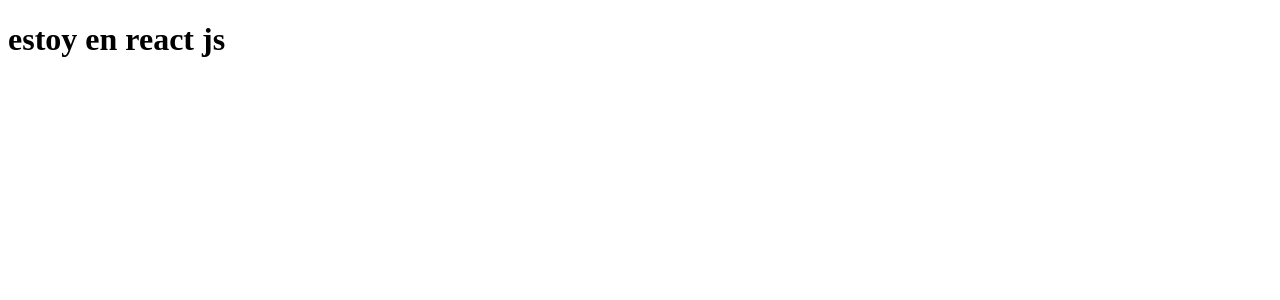
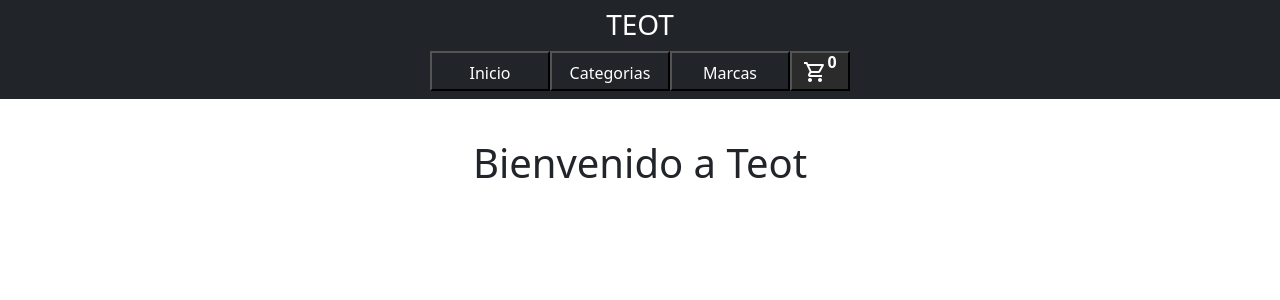
Before and after one commit to EliasLoziscki/PreEntregaReact1Loziscki, a React (Vite) app: page / in a window 1280 px wide. Shown: the top 300 px of the page. Built offline with nearby package versions, Linux system fonts and the light colour scheme.

Commit message:
agregando el CartWidGet, el ItemListContainer y NavBar

```diff
--- a/package.json
+++ b/package.json
@@ -10,6 +10,12 @@
     "preview": "vite preview"
   },
   "dependencies": {
+    "@emotion/react": "^11.11.0",
+    "@emotion/styled": "^11.11.0",
+    "@fontsource/roboto": "^5.0.1",
+    "@mui/icons-material": "^5.11.16",
+    "@mui/material": "^5.13.2",
+    "bootstrap": "^5.2.3",
     "react": "^18.2.0",
     "react-dom": "^18.2.0"
   },
--- a/src/App.jsx
+++ b/src/App.jsx
@@ -1,8 +1,15 @@
+import 'bootstrap/dist/css/bootstrap.min.css';
+import 'bootstrap/dist/js/bootstrap.bundle.min.js';
+import ItemListContainer from "./components/ItemListContainer/ItemListContainer";
+import NavBar from "./components/NavBar/NavBar";
 
 
 function App() {
   return (
-      <h1>estoy en react js</h1>
+      <>
+      <NavBar />
+      <ItemListContainer greeting={`Bienvenido a Teot`}/>
+      </>
   );
 }
 
--- /dev/null
+++ b/src/components/CartWidget/CartWidGet.css
@@ -0,0 +1,12 @@
+.cart{
+    background-color: rgb(44, 43, 43);
+    color: white;
+    width: 60px;
+    height: 40px;
+}
+
+.numberCart{
+    position: relative;
+    bottom: 8px;
+    font-weight: bold;
+}
--- /dev/null
+++ b/src/components/CartWidget/CartWidGet.jsx
@@ -0,0 +1,14 @@
+
+import ShoppingCartOutlinedIcon from "@mui/icons-material/ShoppingCartOutlined";
+import "./CartWidGet.css";
+
+const CartWidGet = () => {
+  return (
+    <button className="cart">
+      <ShoppingCartOutlinedIcon />
+      <span className="numberCart">0</span>
+    </button>
+  );
+};
+
+export default CartWidGet;
--- /dev/null
+++ b/src/components/ItemListContainer/ItemListContainer.css
@@ -0,0 +1,4 @@
+.titulo{
+    text-align: center;
+    margin-top: 40px;
+}
--- /dev/null
+++ b/src/components/ItemListContainer/ItemListContainer.jsx
@@ -0,0 +1,8 @@
+import "./ItemListContainer.css";
+
+const ItemListContainer = ({greeting}) => {
+
+  return <h1 className="titulo">{greeting}</h1>;
+};
+
+export default ItemListContainer;
--- /dev/null
+++ b/src/components/NavBar/NavBar.css
@@ -0,0 +1,15 @@
+
+
+h3{
+    color: white;
+    height: 35px;
+    text-align: center;
+}
+
+
+.nav-link{
+    background-color: rgb(44, 43, 43);
+    color: white;
+    width: 120px;
+    height: 40px;
+}
--- /dev/null
+++ b/src/components/NavBar/NavBar.jsx
@@ -0,0 +1,43 @@
+import "./NavBar.css";
+import CartWidGet from "../CartWidget/CartWidGet";
+
+const NavBar = () => {
+  return (
+    <>
+      <nav className="navbar navbar-expand-lg navbar-dark bg-dark d-grid justify-content-center">
+        <h3 className="nombre">TEOT</h3>
+        <div className="container-fluid d-flex justify-content-center align-items-center">
+          <button
+            className="navbar-toggler"
+            type="button"
+            data-bs-toggle="collapse"
+            data-bs-target="#navbarNavAltMarkup"
+            aria-controls="navbarNavAltMarkup"
+            aria-expanded="false"
+            aria-label="Toggle navigation"
+          >
+            <span className="navbar-toggler-icon"></span>
+          </button>
+          <div className="collapse navbar-collapse" id="navbarNavAltMarkup">
+            <div className="navbar-nav d-flex justify-content-center align-items-center">
+              <button className="nav-link bg-dark" href="#">
+                Inicio
+              </button>
+              <button className="nav-link bg-dark" href="#">
+                Categorias
+              </button>
+              <button className="nav-link bg-dark" href="#">
+                Marcas
+              </button>
+            </div>
+          </div>
+          <div>
+          <CartWidGet />
+          </div>
+        </div>
+      </nav>
+    </>
+  );
+};
+
+export default NavBar;
```
Also changed, not shown: 1 other file (tests, documents, lock files or other folders).
